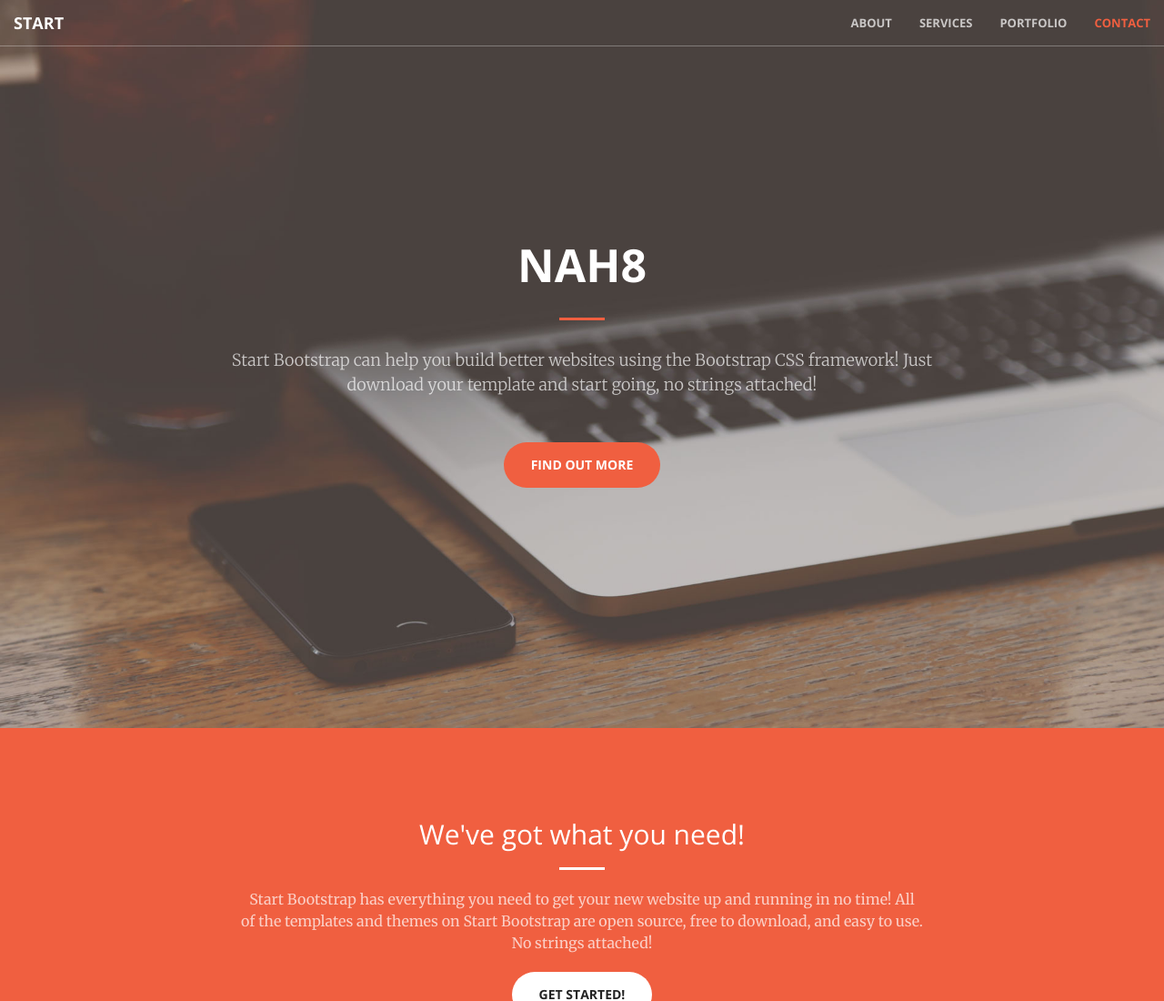
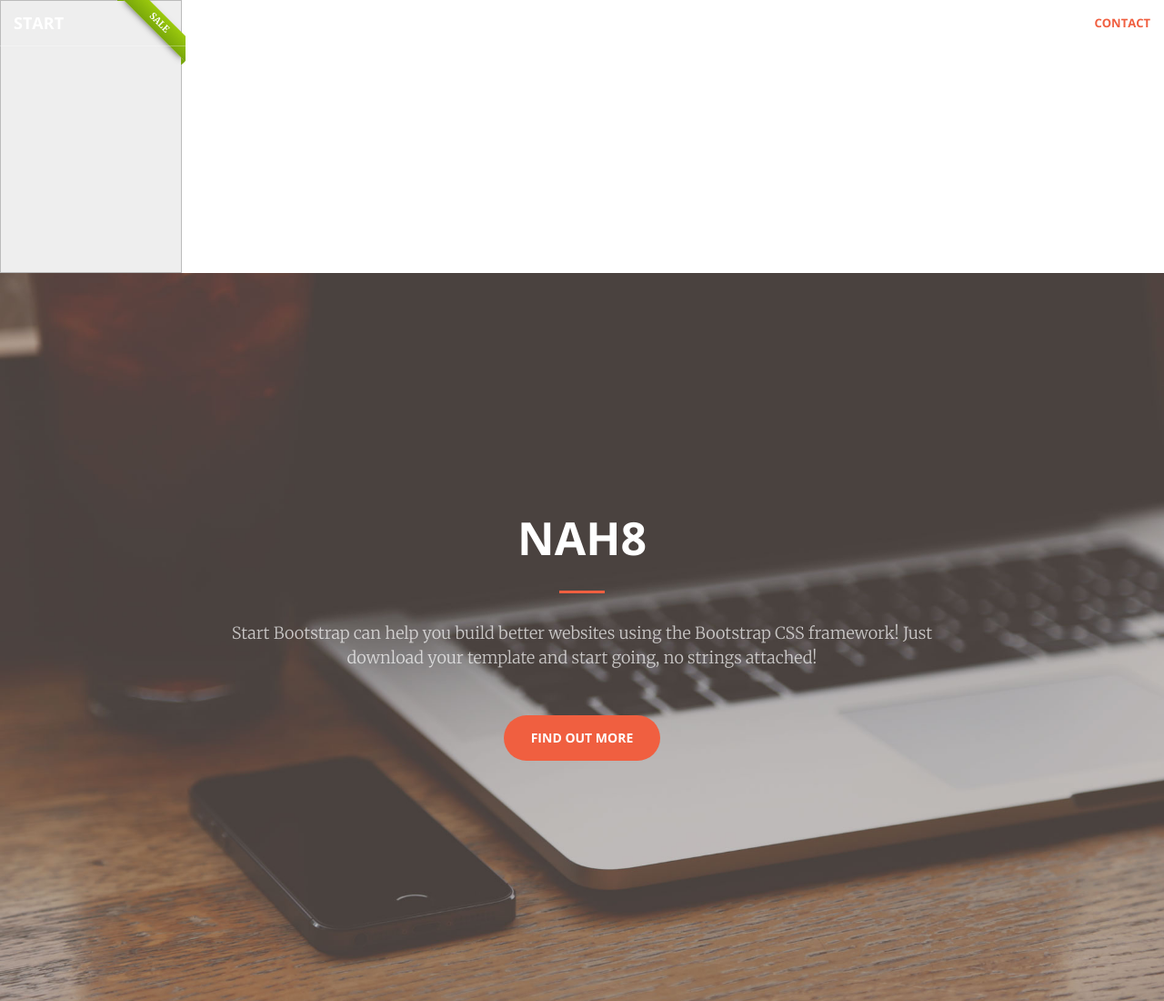
Before and after one commit to ykolodiy/ykolodiy.github.io, a website: page index.html in a window 1280 px wide. Shown: the top 1100 px of the page at 91% size. Drawn offline with nearby package versions, Linux system fonts and the light colour scheme.

Commit message:
Update index.html

```diff
--- a/index.html
+++ b/index.html
@@ -31,11 +31,61 @@
         <script src="https://oss.maxcdn.com/libs/html5shiv/3.7.0/html5shiv.js"></script>
         <script src="https://oss.maxcdn.com/libs/respond.js/1.4.2/respond.min.js"></script>
     <![endif]-->
-
+<style>.box {
+  width: 200px; height: 300px;
+  position: relative;
+  border: 1px solid #BBB;
+  background: #EEE;
+}
+.ribbon {
+  position: absolute;
+  right: -5px; top: -5px;
+  z-index: 1;
+  overflow: hidden;
+  width: 75px; height: 75px;
+  text-align: right;
+}
+.ribbon span {
+  font-size: 10px;
+  font-weight: bold;
+  color: #FFF;
+  text-transform: uppercase;
+  text-align: center;
+  line-height: 20px;
+  transform: rotate(45deg);
+  -webkit-transform: rotate(45deg);
+  width: 100px;
+  display: block;
+  background: #79A70A;
+  background: linear-gradient(#9BC90D 0%, #79A70A 100%);
+  box-shadow: 0 3px 10px -5px rgba(0, 0, 0, 1);
+  position: absolute;
+  top: 19px; right: -21px;
+}
+.ribbon span::before {
+  content: "";
+  position: absolute; left: 0px; top: 100%;
+  z-index: -1;
+  border-left: 3px solid #79A70A;
+  border-right: 3px solid transparent;
+  border-bottom: 3px solid transparent;
+  border-top: 3px solid #79A70A;
+}
+.ribbon span::after {
+  content: "";
+  position: absolute; right: 0px; top: 100%;
+  z-index: -1;
+  border-left: 3px solid transparent;
+  border-right: 3px solid #79A70A;
+  border-bottom: 3px solid transparent;
+  border-top: 3px solid #79A70A;
+}</style>
 </head>
 
 <body id="page-top">
-
+<div class="box">
+   <div class="ribbon"><span>sale</span></div>
+</div>
     <nav id="mainNav" class="navbar navbar-default navbar-fixed-top">
         <div class="container-fluid">
             <!-- Brand and toggle get grouped for better mobile display -->
```
